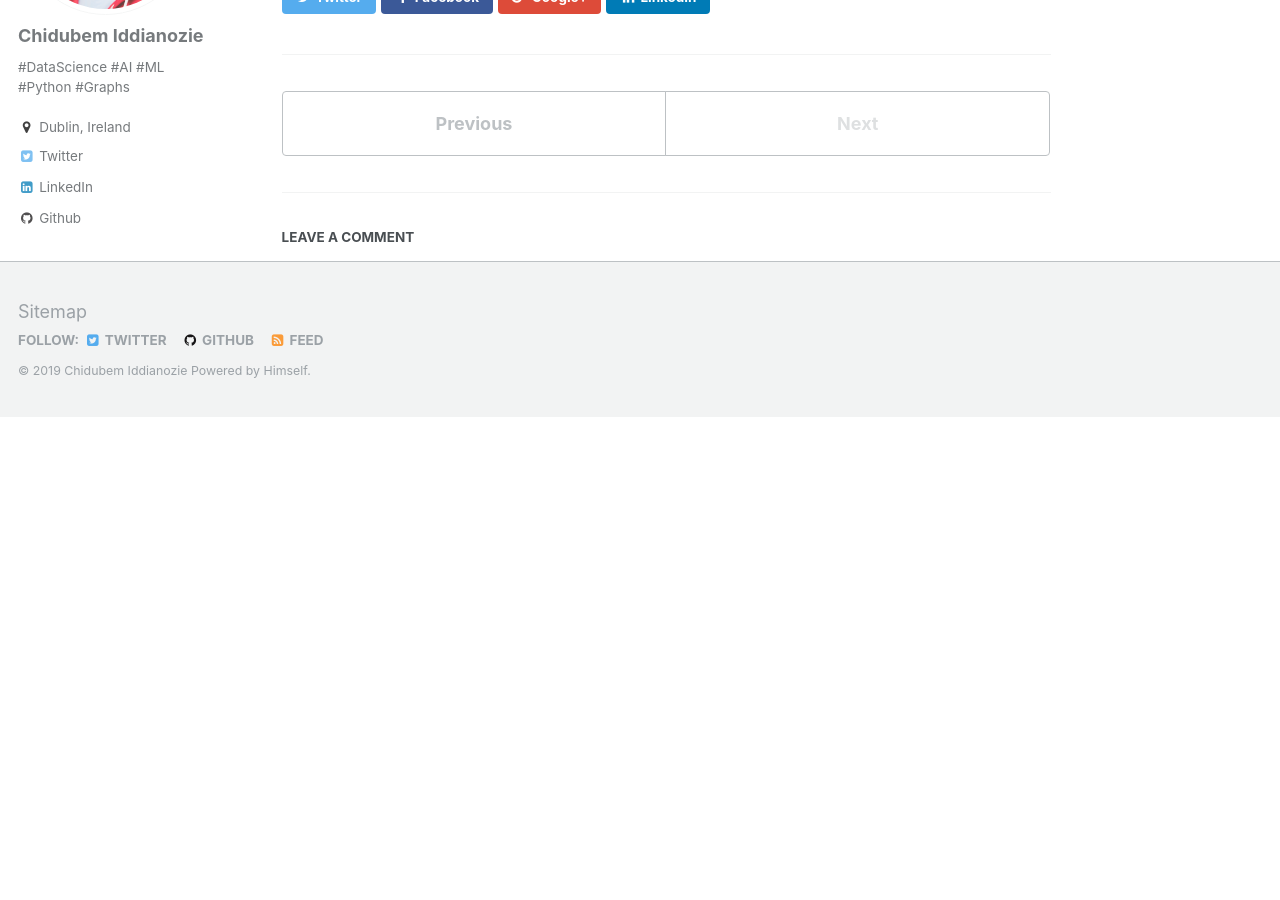
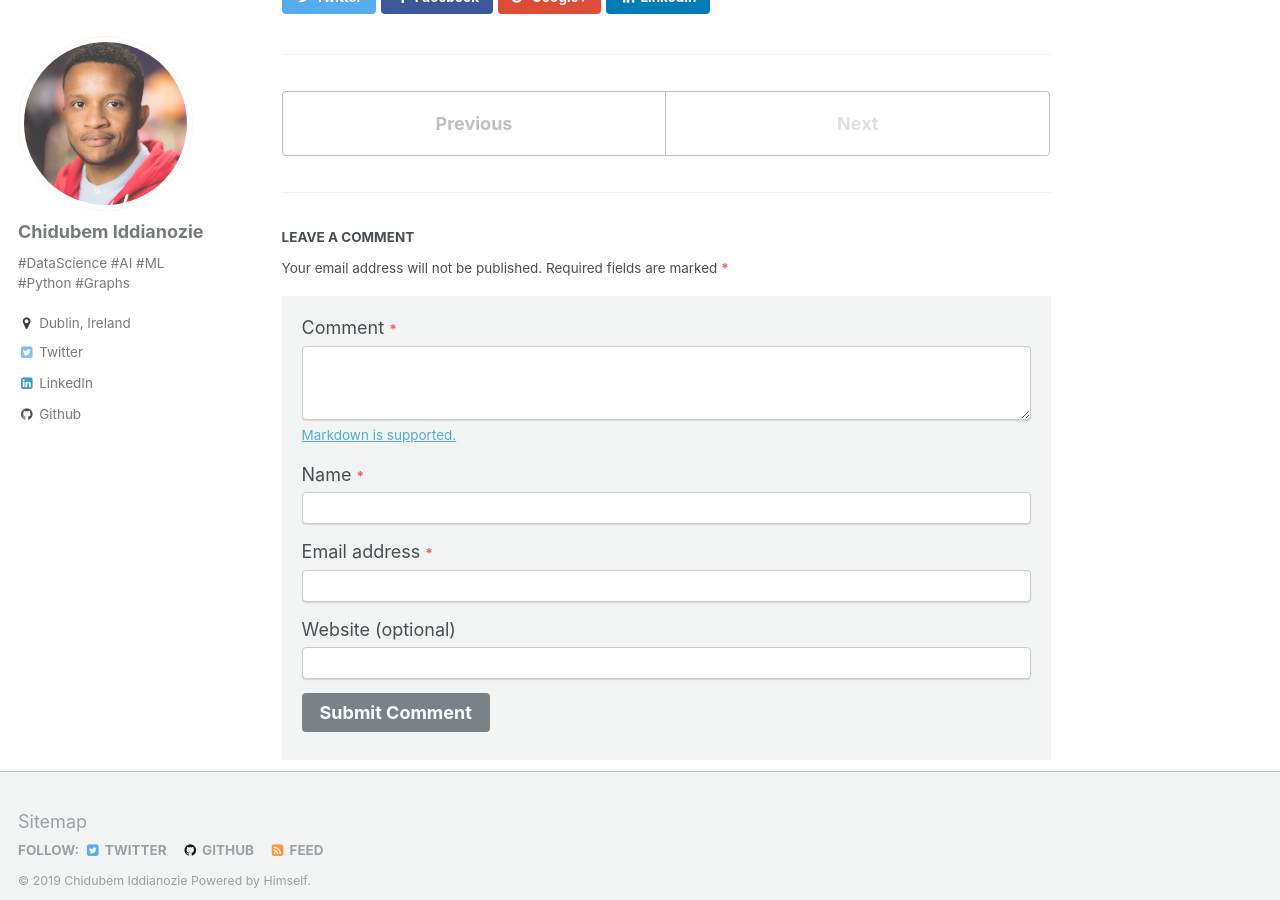
Before and after one commit to chiddianozie/chidubem-iddianozie, a Jekyll site: the page built from _teaching/2015-spring-teaching-2.md, in a window 1280 px wide and 900 px high, scrolled down 563 px. Built offline with Jekyll 4.4.1, drawn with Linux system fonts in a browser that asks for light colours; before the commit the page ends 980 px from its top, so only the background shows below that; part of the change alters nothing that is shown.

Commit message:
changed comments back to staticman

```diff
--- a/_config.yml
+++ b/_config.yml
@@ -19,9 +19,9 @@ breadcrumbs              : false # true, false (default)
 words_per_minute         : 160
 read_more                : "enabled" # if enabled, adds "Read more" links to excerpts
 comments:
-  provider               : "disqus" #true  (default), "disqus", "discourse", "facebook", "google-plus", "staticman", "custom"
+  provider               : "staticman" #true  (default), "disqus", "discourse", "facebook", "google-plus", "staticman", "custom"
   disqus:
-    shortname            : "chidubemiddianozie "
+    shortname            : "chidubemiddianozie"
   discourse:
     server               : # https://meta.discourse.org/t/embedding-discourse-comments-via-javascript/31963 , e.g.: meta.discourse.org
   facebook:
@@ -30,13 +30,13 @@ comments:
     colorscheme          : # "light" (default), "dark"
 staticman:
   allowedFields          : ['name', 'email', 'url', 'message']
-  branch                 : "gh-pages" # "master", "gh-pages"
+  branch                 : "master" #, "gh-pages"
   commitMessage          : "New comment."
   filename               : comment-{@timestamp}
   format                 : "yml"
   moderation             : true
   path                   : "_data/comments/{options.slug}"
-  requiredFields         : ['name', 'email', 'message']
+  requiredFields         : ['name', 'message'] #['name', 'email', 'message']
   transforms:
     email                : "md5"
   generatedFields:
```
